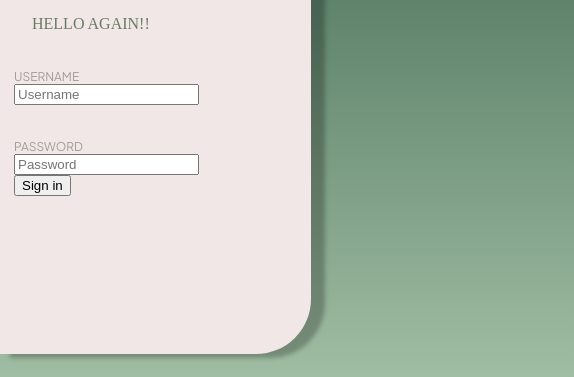
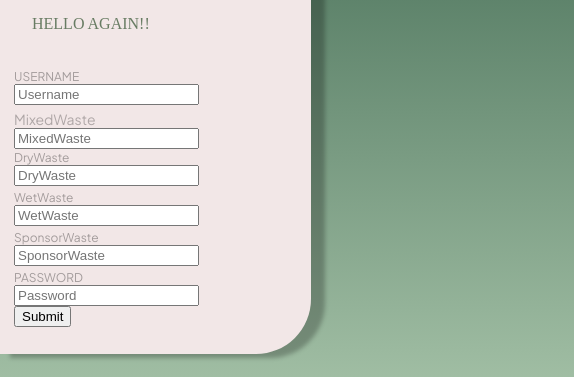
Before and after one commit to ujwxl23/SafeWaste, a website: page index.html in a window 1280 px wide. Shown: the part 290-667 px from the top of the page, 706-1280 px from the left. Drawn offline with Linux system fonts and the light colour scheme; a web font is replaced by a local one.

Commit message:
firebasse finalnew

```diff
--- a/css/main.css
+++ b/css/main.css
@@ -7,7 +7,10 @@ body {
 .v1_2 {
   width: 100%;
   height: 1024px;
-  background: linear-gradient(rgba(46,89,66,1), rgba(155,224,136,0.31631308794021606));
+  background: linear-gradient(
+    rgba(46, 89, 66, 1),
+    rgba(155, 224, 136, 0.31631308794021606)
+  );
   padding: 10px 10px;
   margin: 10px;
   opacity: 1;
@@ -19,7 +22,7 @@ body {
 .v1_4 {
   width: 315px;
   height: 415px;
-  background: rgba(242,231,231,1);
+  background: rgba(242, 231, 231, 1);
   opacity: 1;
   position: absolute;
   top: 219px;
@@ -61,7 +64,7 @@ body {
 .v3_18 {
   width: 223px;
   height: 45px;
-  background: rgba(217,217,217,1);
+  background: rgba(217, 217, 217, 1);
   opacity: 1;
   position: absolute;
   top: 0px;
@@ -69,21 +72,74 @@ body {
   overflow: hidden;
 }
 .v3_19 {
+  width: 66px;
+  color: rgba(0, 0, 0, 0.33000001311302185);
+  position: absolute;
+  top: 550px;
+  left: 702px;
+  font-family: Plus Jakarta Sans;
+  font-weight: Medium;
+  font-size: 12px;
+  opacity: 1;
+  text-align: left;
+}
+
+.v3_20 {
+  width: 66px;
+  color: rgba(0, 0, 0, 0.33000001311302185);
+  position: absolute;
+  top: 510px;
+  left: 702px;
+  font-family: Plus Jakarta Sans;
+  font-weight: Medium;
+  font-size: 12px;
+  opacity: 1;
+  text-align: left;
+}
+
+.v3_22 {
+  width: 66px;
+  color: rgba(0, 0, 0, 0.33000001311302185);
+  position: absolute;
+  top: 470px;
+  left: 702px;
+  font-family: Plus Jakarta Sans;
+  font-weight: Medium;
+  font-size: 12px;
+  opacity: 1;
+  text-align: left;
+}
+
+.v3_15 {
   width: 163px;
-  color: rgba(0,0,0,0.2800000011920929);
+  color: rgba(0, 0, 0, 0.2800000011920929);
   position: absolute;
-  top: 14px;
-  left: 36px;
+  top: 390px;
+  left: 702px;
   font-family: Plus Jakarta Sans;
   font-weight: ExtraBold;
   font-size: 14px;
   opacity: 1;
   text-align: left;
 }
+
+.v3_23 {
+  width: 66px;
+  color: rgba(0, 0, 0, 0.33000001311302185);
+  position: absolute;
+  top: 430px;
+  left: 702px;
+  font-family: Plus Jakarta Sans;
+  font-weight: Medium;
+  font-size: 12px;
+  opacity: 1;
+  text-align: left;
+}
+
 .v1_9 {
   width: 57px;
   height: 51px;
-  background: rgba(217,217,217,1);
+  background: rgba(217, 217, 217, 1);
   opacity: 1;
   position: absolute;
   top: 235px;
@@ -92,7 +148,7 @@ body {
 }
 .v1_10 {
   width: 125px;
-  color: rgba(104,124,99,1);
+  color: rgba(104, 124, 99, 1);
   position: absolute;
   top: 295px;
   left: 720px;
@@ -105,7 +161,7 @@ body {
 .v1_12 {
   width: 223px;
   height: 45px;
-  background: rgba(217,217,217,1);
+  background: rgba(217, 217, 217, 1);
   opacity: 1;
   position: absolute;
   top: 334px;
@@ -115,7 +171,7 @@ body {
 .v1_13 {
   width: 223px;
   height: 45px;
-  background: rgba(217,217,217,1);
+  background: rgba(217, 217, 217, 1);
   opacity: 1;
   position: absolute;
   top: 404px;
@@ -124,7 +180,7 @@ body {
 }
 .v3_14 {
   width: 66px;
-  color: rgba(0,0,0,0.33000001311302185);
+  color: rgba(0, 0, 0, 0.33000001311302185);
   position: absolute;
   top: 349px;
   left: 702px;
@@ -136,7 +192,7 @@ body {
 }
 .v3_16 {
   width: 70px;
-  color: rgba(0,0,0,0.33000001311302185);
+  color: rgba(0, 0, 0, 0.33000001311302185);
   position: absolute;
   top: 419px;
   left: 702px;
--- a/index.html
+++ b/index.html
@@ -23,14 +23,38 @@
                 <input id="username" name="username" type="text" autocomplete="current-username"  placeholder="Username" required
                     class="block w-full rounded-md border-0 py-1.5 text-gray-900 shadow-sm ring-1 ring-inset ring-gray-300 placeholder:text-gray-400 focus:ring-2 focus:ring-inset focus:ring-indigo-600 sm:text-sm sm:leading-6">
             </div></div>
-            <div class="v3_16">PASSWORD
+            <div class="v3_15">MixedWaste
+                <div class="mt-2 absolute top-349px left-800px">
+                    <input id="mixedwaste" name="mixedwaste" type="number" autocomplete="current-mixedwaste" placeholder="MixedWaste" required
+                        class="block w-full rounded-md border-0 py-1.5 text-gray-900 shadow-sm ring-1 ring-inset ring-gray-300 placeholder:text-gray-400 focus:ring-2 focus:ring-inset focus:ring-indigo-600 sm:text-sm sm:leading-6">
+                </div>
+            </div>
+            <div class="v3_23">DryWaste
+                <div class="mt-2 absolute top-349px left-800px">
+                    <input id="drywaste" name="drywaste" type="number" autocomplete="current-drywaste" placeholder="DryWaste" required
+                        class="block w-full rounded-md border-0 py-1.5 text-gray-900 shadow-sm ring-1 ring-inset ring-gray-300 placeholder:text-gray-400 focus:ring-2 focus:ring-inset focus:ring-indigo-600 sm:text-sm sm:leading-6">
+                </div>
+            </div>
+            <div class="v3_22">WetWaste
+                <div class="mt-2 absolute top-349px left-800px">
+                    <input id="wetwaste" name="wetwaste" type="number" autocomplete="current-wetwaste" placeholder="WetWaste" required
+                        class="block w-full rounded-md border-0 py-1.5 text-gray-900 shadow-sm ring-1 ring-inset ring-gray-300 placeholder:text-gray-400 focus:ring-2 focus:ring-inset focus:ring-indigo-600 sm:text-sm sm:leading-6">
+                </div>
+            </div>
+            <div class="v3_20">SponsorWaste
+                <div class="mt-2 absolute top-349px left-800px">
+                    <input id="sponsorwaste" name="sponsorwaste" type="number" autocomplete="current-sponsorwaste" placeholder="SponsorWaste" required
+                        class="block w-full rounded-md border-0 py-1.5 text-gray-900 shadow-sm ring-1 ring-inset ring-gray-300 placeholder:text-gray-400 focus:ring-2 focus:ring-inset focus:ring-indigo-600 sm:text-sm sm:leading-6">
+                </div>
+            </div>
+            <div class="v3_19">PASSWORD
             <div class="mt-2 absolute top-349px left-800px">
                 <input id="password" name="password" type="password" autocomplete="current-password" placeholder="Password" required
                     class="block w-full rounded-md border-0 py-1.5 text-gray-900 shadow-sm ring-1 ring-inset ring-gray-300 placeholder:text-gray-400 focus:ring-2 focus:ring-inset focus:ring-indigo-600 sm:text-sm sm:leading-6">
             </div>
             <!-- <div class="v3_21"></div> -->
             <div class="py-3">
-                <button type="submit" id="signin">Sign in</button>
+                <button type="submit" id="signin">Submit</button>
             </div></div>
             <div class="name"></div>
         </div>
@@ -62,13 +86,21 @@
             const db = getDatabase();
 
             var username = document.querySelector("#username");
+            var mixedwaste = document.querySelector("#mixedwaste");
+            var drywaste = document.querySelector("#drywaste");
+            var wetwaste = document.querySelector("#wetwaste");
+            var sponsorwaste = document.querySelector("#sponsorwaste");
             var password = document.querySelector("#password");
 
             var signinBtn = document.querySelector("#signin");
 
             function Signin() {
-                set(ref(db,"People/" + username.value),{
+                set(ref(db,"Peoples/" + username.value),{
                     Username: username.value,
+                    Mixedwaste: mixedwaste.value,
+                    Drywaste: drywaste.value,
+                    Wetwaste: wetwaste.value,
+                    Sponsorwaste: sponsorwaste.value,
                     Password: password.value
                 })
                 .then(()=>{
```
